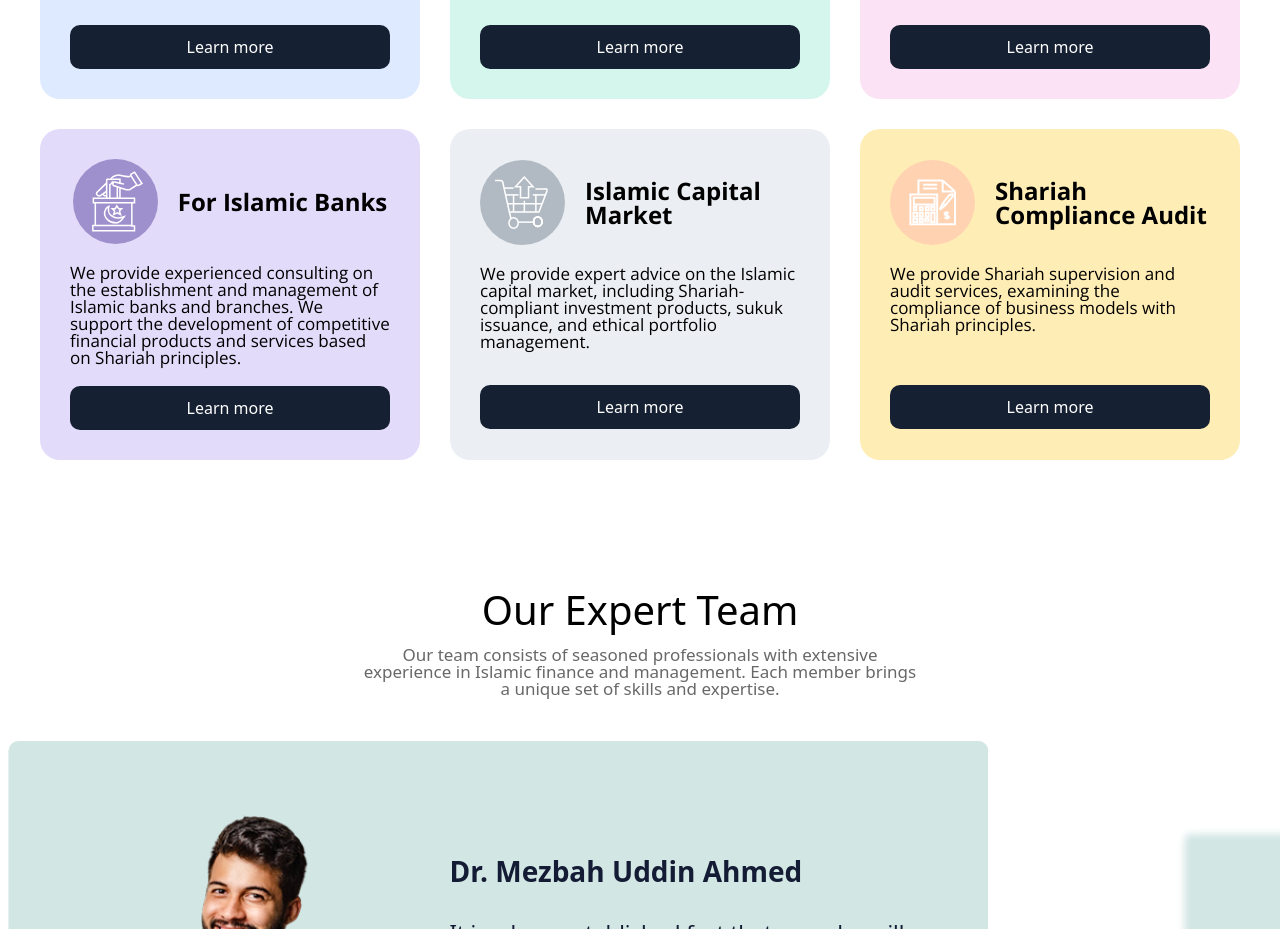
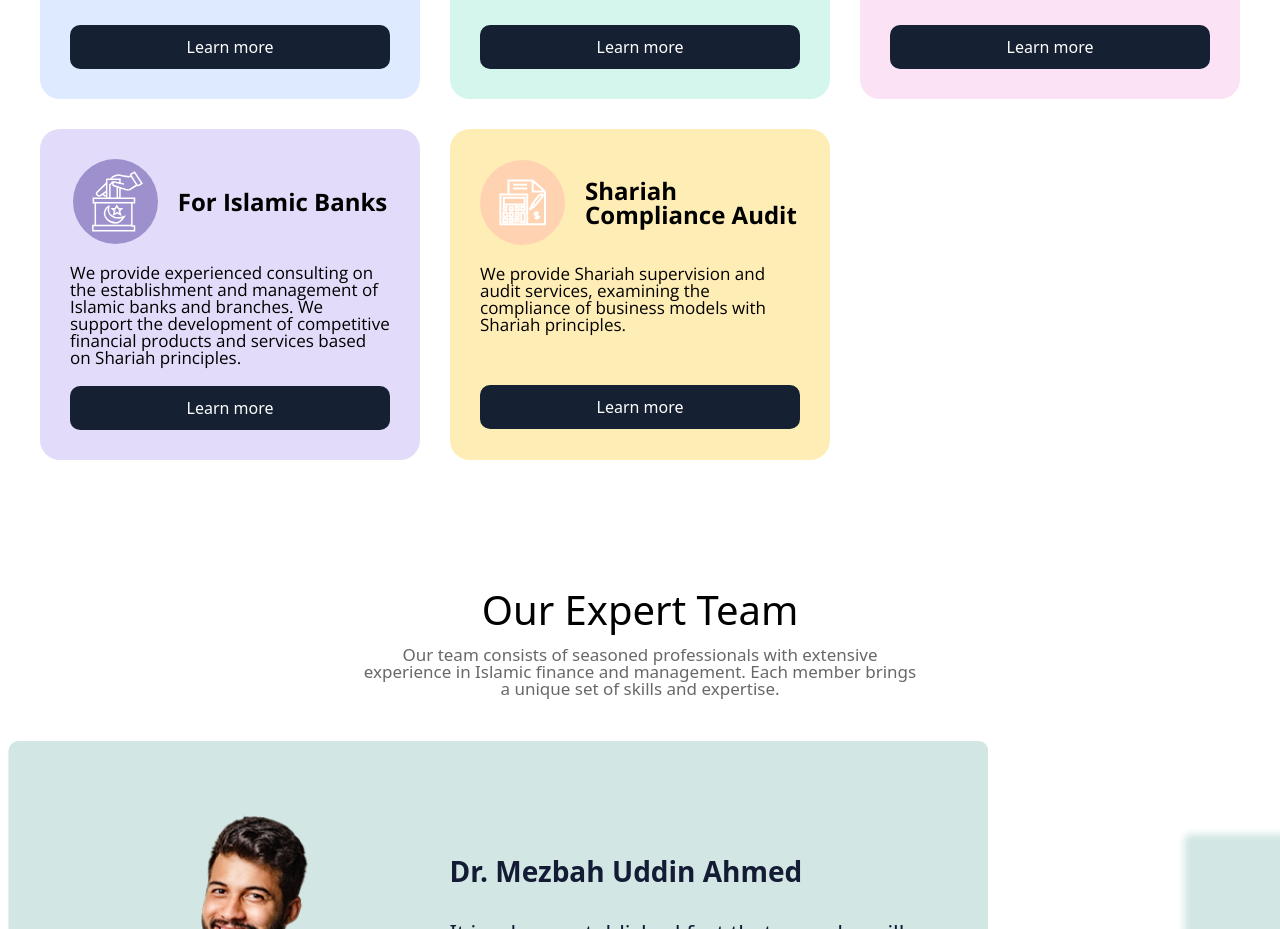
Before and after one commit to sindorcoder/al-muamalat, a React (Vite) app: page / in a window 1280 px wide. Shown: the part 1100-2029 px from the top of the page. Built offline with nearby package versions, Linux system fonts and the light colour scheme; a web font is replaced by a local one.

Commit message:
fixed bug

```diff
--- a/src/components/servic/Services.tsx
+++ b/src/components/servic/Services.tsx
@@ -4,7 +4,7 @@ import islamic from "../../assets/images/Islamic.svg";
 import inter from "../../assets/images/International.svg"
 import education from "../../assets/images/Education.svg";
 import finance from "../../assets/images/finance.svg";
-import market from "../../assets/images/market.svg";
+// import market from "../../assets/images/market.svg";
 import doc from "../../assets/images/doc.svg";
 
 const Services = () => {
@@ -51,14 +51,14 @@ const Services = () => {
             }
             image={finance}
           />
-          <Card
+          {/* <Card
             color="#EBEFF3"
             title={"Islamic Capital Market"}
             text={
               "We provide expert advice on the Islamic capital market, including Shariah-compliant investment products, sukuk issuance, and ethical portfolio management."
             }
             image={market}
-          />
+          /> */}
           <Card
             color="#FFEDB6"
             title={"Shariah Compliance Audit"}
```
